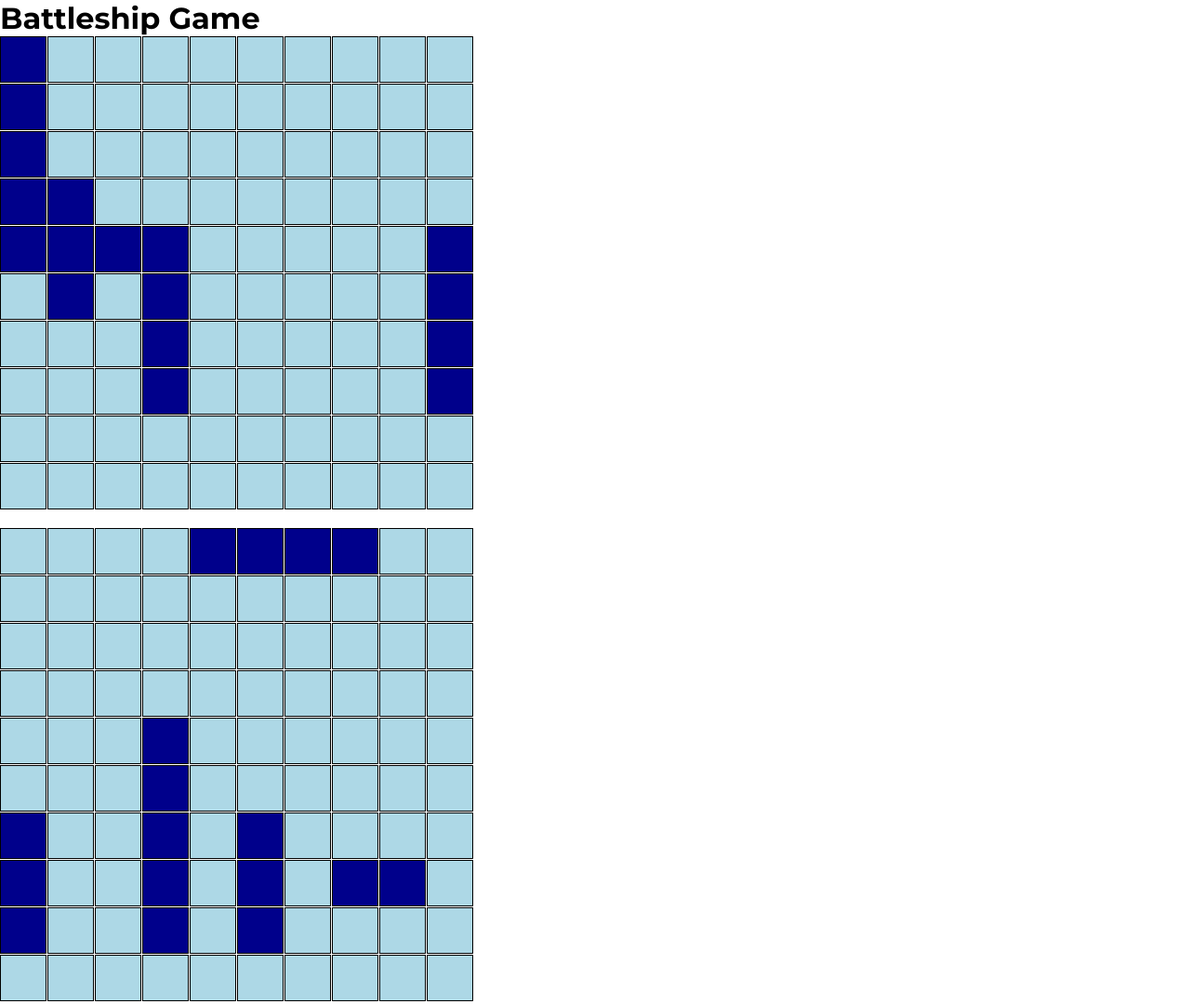
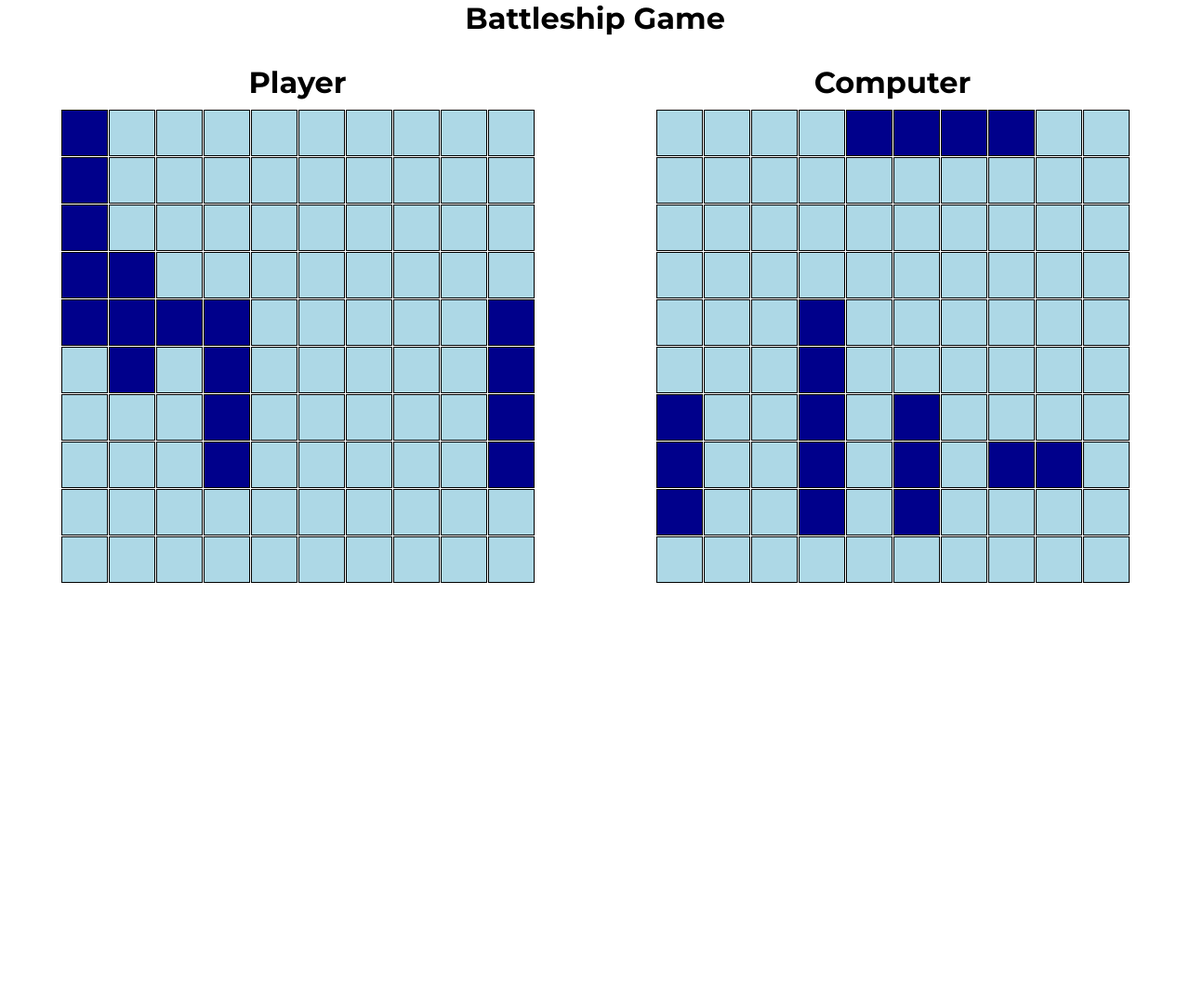
Before and after one commit to JoseD971/battleship, a website built with webpack: page src/index.html in a window 1280 px wide. Shown: the whole page at 93% size. After the commit the page ends 800 px from the top, so only its background shows below. Built offline with nearby package versions, Linux system fonts and the light colour scheme.

Commit message:
feat: modify the html structure and new styles

```diff
--- a/src/assets/css/style.css
+++ b/src/assets/css/style.css
@@ -39,14 +39,33 @@
     cursor: pointer;
 }
 
+.cell:hover {
+    filter: brightness(0.7);
+}
+
 .hit {
-    background-color: red;
+    background-color: red !important;
 }
 
 .miss {
-    background-color: gray;
+    background-color: gray !important;
 }
 
 .ship {
     background-color: darkblue;
 }
+
+.title {
+    text-align: center;
+    margin-bottom: 30px;
+}
+
+.board-space h1 {
+    text-align: center;
+    margin-bottom: 10px;
+}
+
+.playground {
+    display: flex;
+    justify-content: space-around;
+}
--- a/src/index.html
+++ b/src/index.html
@@ -6,8 +6,16 @@
     <title>Battleship Game</title>
 </head>
 <body>
-    <h1>Battleship Game</h1>
-    <div id="playerBoard" class="board"></div>
-    <div id="computerBoard" class="board"></div>
+    <h1 class="title">Battleship Game</h1>
+    <div class="playground">
+        <div class="board-space">
+            <h1>Player</h1>
+            <div id="playerBoard" class="board"></div>
+        </div>
+        <div class="board-space">
+            <h1>Computer</h1>
+            <div id="computerBoard" class="board"></div>
+        </div>
+    </div>
 </body>
 </html>
```
